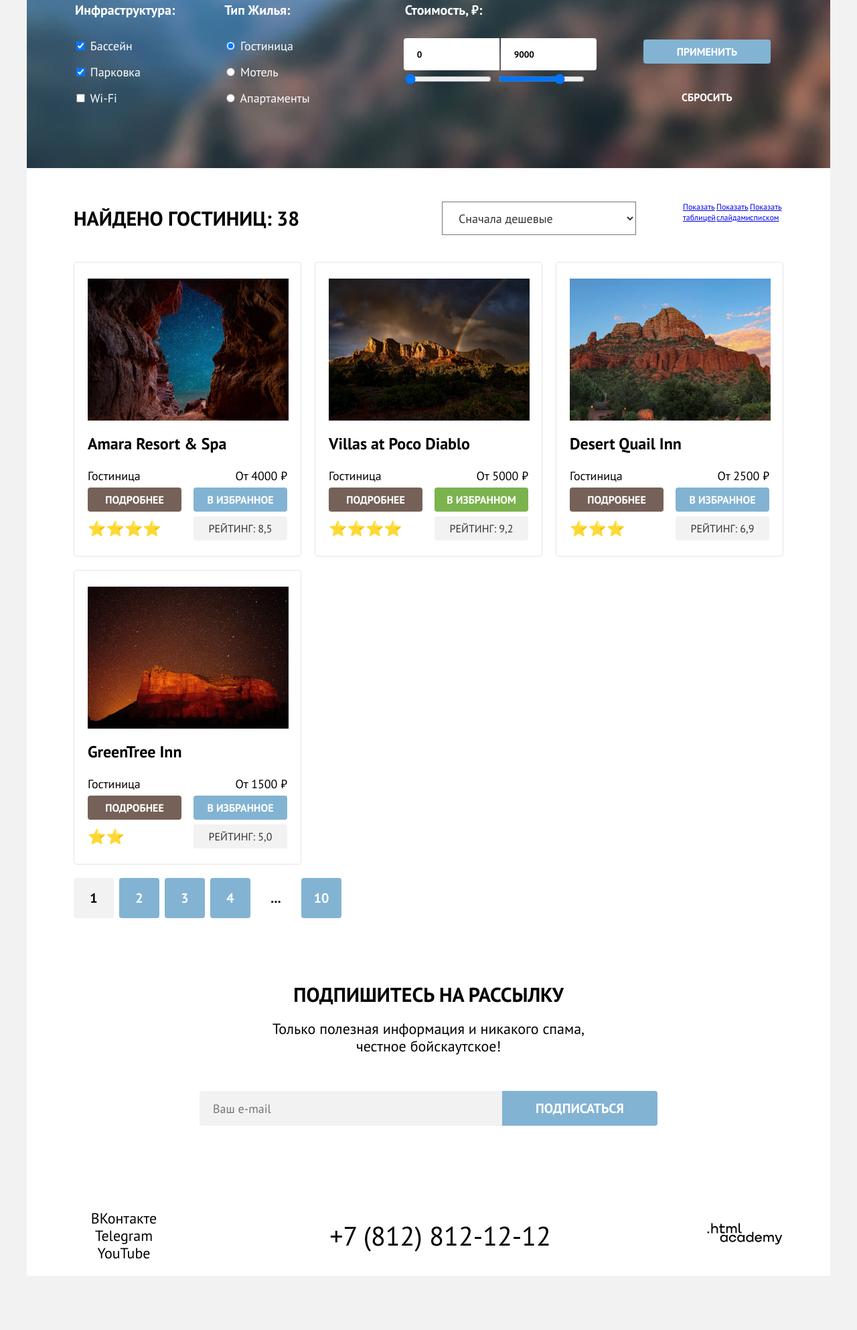
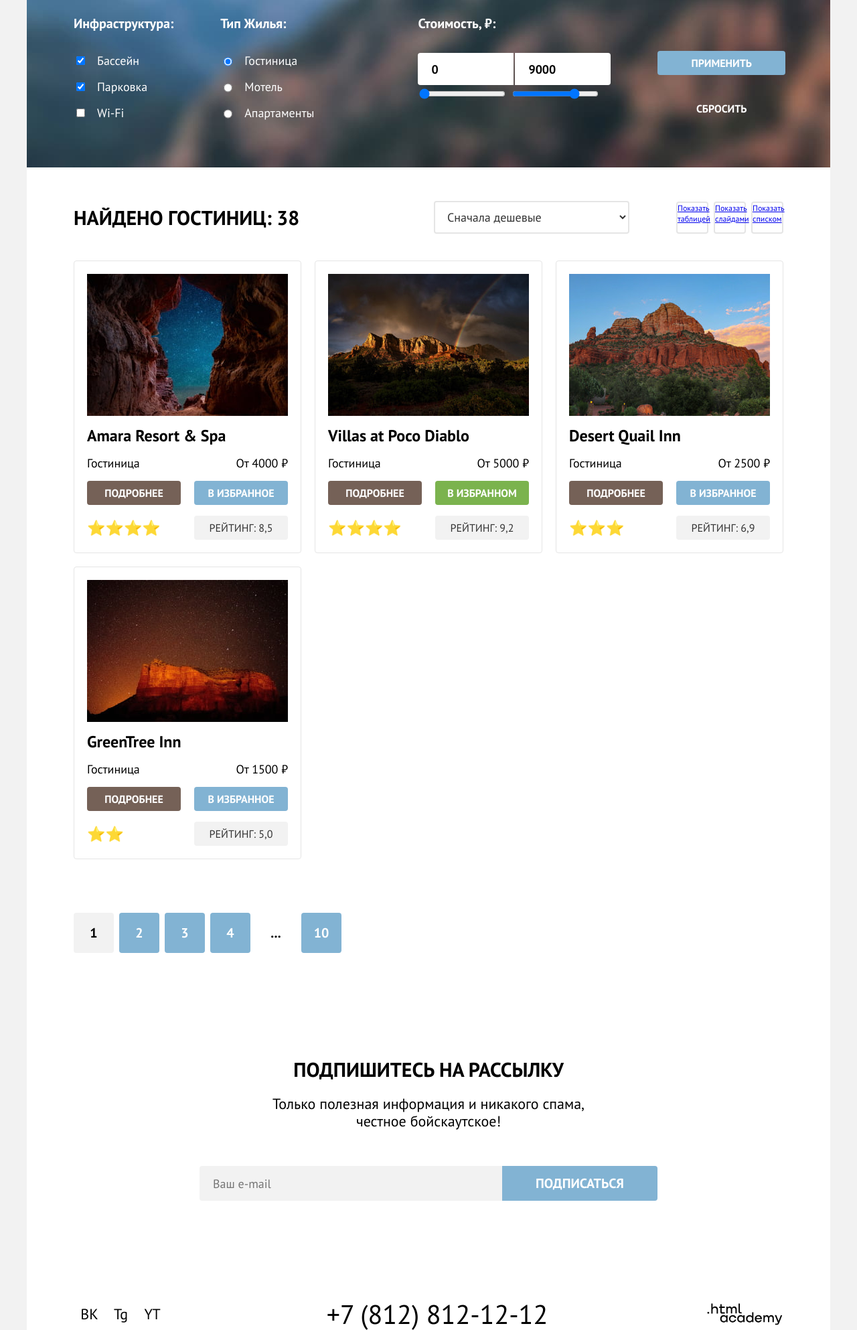
Before and after one commit to dmi-p/937051-sedona-2, a plain HTML site: page сatalog.html in a window 1280 px wide. Shown: the part 226-2212 px from the top of the page at 67% size. Before the commit the page ends 2131 px from the top, so only its background shows below. Drawn offline with Linux system fonts and the light colour scheme.

Commit message:
корректирует размеры flex-элементов

```diff
--- a/styles/styles.css
+++ b/styles/styles.css
@@ -30,6 +30,10 @@ body {
   padding: 0;
 }
 
+img {
+  display: block;
+}
+
 .container {
   background-color: #ffffff;
   display: flex;
@@ -40,7 +44,7 @@ body {
 }
 
 .page-header {
-  width: 100%;
+  padding: 0 70px;
 }
 
 .main-index {
@@ -66,7 +70,6 @@ body {
 .navigation {
   display: flex;
   height: 65px;
-  margin: 0 70px;
 }
 
 .navigation-link {
@@ -117,7 +120,8 @@ body {
 }
 
 .hero img {
-  margin-top: 51px;
+  margin: 0 auto;
+  padding-top: 51px;
 }
 
 .title {
@@ -126,10 +130,17 @@ body {
   text-transform: uppercase;
 }
 
+.services-desc .title {
+  padding-bottom: 20px;
+}
+
 .card-title {
   font-size: 24px;
   line-height: 28px;
   text-transform: uppercase;
+  padding: 0 27px;
+  margin: 0;
+  display: block;
 }
 
 .advantages-item:nth-child(odd) {
@@ -177,38 +188,42 @@ body {
 
 .advantages-item {
   display: flex;
-  flex-basis: 400px;
-  height: 385px;
+  flex-basis: calc(100% / 3);
   flex-direction: row;
   justify-content: center;
   text-align: center;
+  box-sizing: border-box;
+  margin: 0;
+  padding: 0;
+  min-height: 385px;
 }
 
 .advantages-item:has(img) {
   flex-grow: 1;
 }
 
+.advantages-item:has(img) .advantages-item-text {
+  padding: 102px 85px;
+}
+
+
 .advantages-item-text {
   display: flex;
   flex-direction: column;
-  justify-content: center;
+  justify-content: space-between;
   text-align: center;
   align-items: center;
   flex-grow: 1;
+  padding: 112px 85px;
+  margin: 0;
 }
 
 .advantages-item p {
   font-size: 18px;
   line-height: 21px;
-  width: 230px;
-}
-
-.advantages-item h3 {
-  width: 175px;
 }
 
 .advantages-desc {
-  width: 651px;
   display: flex;
   flex-direction: column;
   justify-content: center;
@@ -216,30 +231,47 @@ body {
   padding: 70px 270px 90px;
 }
 
+.advantages-desc h2, p {
+  margin: 0;
+  padding: 0;
+}
+
+.title-advantages {
+  padding-bottom: 25px;
+}
+
 .call-to-action {
   display: flex;
   flex-direction: column;
-  justify-content: center;
+  justify-content: flex-start;
   align-items: center;
   align-content: center;
-  width: 590px;
-  padding: 96px 304px;
+  padding: 96px 305px;
 }
 
 .call-to-action .button {
+  display: flex;
+  justify-content: center;
+  align-items: center;
   padding: 8px 50px;
-  display: block;
   font-size: 20px;
   line-height: 36px;
 }
 
+.call-to-action .title {
+  margin: 0;
+  padding: 0;
+  padding-bottom: 20px;
+}
+
 .call-to-action p {
-  padding-bottom: 50px;
+  display: block;
+  justify-content: flex-start;
+  padding-bottom: 54px;
 }
 
 .subscribe {
-  height: 414px;
-  display: block;
+  padding: 96px 0 104px;
 }
 
 .subscribe-form {
@@ -248,16 +280,10 @@ body {
   align-items: center;
   margin: 0 auto;
   flex: row;
-  width: 100%;
 }
 
 .subscribe-text {
-  display: block;
-  width: 475px;
-  height: 108px;
-  margin-left: auto;
-  margin-right: auto;
-  padding-top: 96px;
+  margin: 0 auto;
   padding-bottom: 54px;
 }
 
@@ -294,25 +320,32 @@ body {
   background-color: #f2f2f2;
 }
 
-.footer-contacts {
-  padding: 0 70px;
+.footer {
+  padding: 40px 70px 30px;
+}
+
+.contacts {
   display: flex;
   flex-direction: row;
   justify-content: space-between;
   align-items: center;
-  flex-basis: 1060px;
+  margin: 0;
+  padding: 5px 0;
 }
 
-.footer-contacts a {
+.contacts a {
   text-decoration: none;
   color: inherit;
 }
 
-.footer-contacts-phone {
+.contacts-phone {
+  margin: 0;
+  padding: 0;
+  display: flex;
+  justify-content: center;
+  align-items: center;
   font-size: 40px;
   line-height: 40px;
-  justify-self: center;
-  padding: 0 195px;
 }
 
 .socials {
@@ -324,7 +357,14 @@ body {
   margin: 0;
   padding: 0;
   flex-wrap: wrap;
-  max-width: 150px;
+}
+
+.socials-item a {
+  display: inline-flex;
+  justify-content: center;
+  align-items: center;
+  width: 47px;
+  height: 40px;
 }
 
 .navigation-list {
@@ -374,9 +414,8 @@ body {
   flex-direction: column;
   justify-content: flex-start;
   align-items: flex-start;
-  box-sizing: border-box;
-  height: 412px;
-  padding: 35px 70px;
+  padding: 70px;
+  padding-top: 35px;
 }
 
 .filters-button-wrapper {
@@ -384,13 +423,16 @@ body {
   flex-direction: column;
   justify-content: space-between;
   align-items: center;
-  height: 104px;
   align-self: flex-end;
 }
 
 .filters-button-wrapper .button {
   padding: 8px 50px;
   margin-bottom: 32px;
+}
+
+.filters-button-wrapper .button:last-child {
+  margin-bottom: 0;
 }
 
 .breadcrumbs-link {
@@ -401,7 +443,7 @@ body {
 
 .catalog-header {
   font-size: 60px;
-  line-height: 48px;
+  line-height: 78px;
   margin: 0;
   padding: 0;
   padding-bottom: 10px;
@@ -412,32 +454,42 @@ body {
   line-height: 21px;
   list-style: none;
   padding: 0;
-  padding-top: 10px;
   margin: 0;
   display: flex;
-  flex: row;
 }
 
 .catalog-filter {
   display: flex;
   flex-direction: row;
-  justify-content: space-between;
-  align-items: center;
-  margin-top: 40px;
-  height: 160px;
+  justify-content: flex-start;
+  align-items: flex-start;
+  padding-top: 40px;
 }
 
 .catalog-filter-title {
   font-size: 20px;
   line-height: 24px;
   font-weight: 700;
-  padding-bottom: 30px;
+  margin: 0;
+  padding: 0;
+  padding-bottom: 32px;
 }
 
 .catalog-filter-item {
   font-size: 18px;
   line-height: 23px;
-  margin-bottom: 16px;
+  padding-bottom: 16px;
+  display: flex;
+  flex-direction: row-reverse;
+  justify-content: flex-end;
+}
+
+.catalog-filter-item:last-child {
+  padding-bottom: 0;
+}
+
+.control {
+  padding: 0 15px;
 }
 
 .catalog-filter-list {
@@ -455,7 +507,6 @@ body {
   flex-direction: column;
   justify-content: flex-start;
   align-items: flex-start;
-  height: 100%;
 }
 
 .catalog-filter-group-price {
@@ -465,7 +516,6 @@ body {
 .price-inputs {
   display: flex;
   flex-direction: row;
-  width: 288px;
 }
 
 .price-inputs input {
@@ -474,6 +524,8 @@ body {
   background-color: #ffffff;
   font-weight: 700;
   font-family: inherit;
+  font-size: 18px;
+  line-height: 24px;
   width: 143px;
   height: 48px;
   padding-left: 20px;
@@ -505,74 +557,83 @@ body {
 }
 
 .results {
+  display: flex;
   text-align: left;
-  display: flex;
   flex-direction: column;
   justify-content: center;
-  align-items: center;
-  width: 1060px;
+  align-items: flex-start;
   margin: 0 70px;
 }
 
 .results-header-container {
+  width: 100%;
   display: flex;
   flex-direction: row;
-  justify-content: space-between;
+  justify-content: flex-end;
   align-items: center;
-  width: 100%;
   padding: 50px 0 40px;
 }
 
 .results-header-container a {
-  width: 50px;
-  height: 50px;
+  width: 48px;
+  height: 48px;
   font-size: 12px;
   line-height: 16px;
-  flex-grow: 0;
+  border: 2px solid #e5e5e5;
+  border-radius: 4px;
+  box-sizing: border-box;
+  margin-right: 8px;
+}
+
+.results-header-container a:last-child {
+  margin-right: 0;
 }
 
 .results-header {
   text-transform: uppercase;
+  display: flex;
   font-size: 30px;
   line-height: 36px;
-  flex-basis: 338px;
-  flex-grow: 1;
   margin: 0;
   padding: 0;
+  margin-right: auto;
 }
 
+
 .select-control {
+  width: 292px;
+  height: 49px;
   font-size: 18px;
   line-height: 21px;
   font-family: inherit;
   color: #333333;
   background-color: #ffffff;
-  width: 290px;
-  height: 50px;
   margin-right: 70px;
-  padding: 14px 0 14px 20px;
+  padding-left: 14px;
+  border: 2px solid #e5e5e5;
+  border-radius: 4px;
+  box-sizing: border-box;
 }
 
 .hotels-list {
   list-style: none;
   padding: 0;
+  padding-bottom: 40px;
   margin: 0;
   display: flex;
   flex-direction: row;
   flex-wrap: wrap;
-  justify-content: space-between;
+  gap: 20px;
   align-items: center;
 }
 
 .hotel-card {
-  width: 340px;
-  height: 440px;
   box-sizing: border-box;
-  padding: 20px;
+  padding: 19px;
   border: 1px solid #e5e5e5;
   border-radius: 4px;
-  margin-bottom: 20px;
   display: flex;
+  flex-basis: calc((100% - 40px) / 3);
   flex-direction: row;
   flex-wrap: wrap;
   justify-content: space-between;
@@ -589,14 +650,19 @@ body {
   height: 36px;
   justify-content: center;
   align-items: center;
+  margin-bottom: 16px;
+}
+
+.button.rating {
+  margin-bottom: 0;
 }
 
 .hotel-card-title {
   color: #000000;
   font-size: 24px;
   line-height: 28px;
-  padding: 0;
-  margin: 16px 0;
+  padding: 16px 0;
+  margin: 0;
 }
 
 .hotel-card-details {
@@ -608,6 +674,7 @@ body {
   justify-content: space-between;
   margin: 0;
   padding: 0;
+  padding-bottom: 16px;
 }
 
 .hotel-card .rating {
@@ -634,7 +701,7 @@ body {
   align-items: center;
   align-self: flex-start;
   margin: 0;
-  padding: 0;
+  padding: 40px 0 60px;
 }
 
 .pagination-item .button {
--- a/сatalog.html
+++ b/сatalog.html
@@ -60,19 +60,17 @@
               <legend class="catalog-filter-title">Инфраструктура:</legend>
               <ul class="catalog-filter-list">
                 <li class="catalog-filter-item">
-                  <label for="pool" class="control"></label>
+                  <label for="pool" class="control">Бассейн</label>
                   <input type="checkbox" id="pool" name="pool" checked />
-                  Бассейн
                 </li>
                 <li class="catalog-filter-item">
-                  <label for="parking" class="control"></label>
+                  <label for="parking" class="control">Парковка</label>
                   <input type="checkbox" id="parking" name="parking" checked />
-                  Парковка
                 </li>
                 <li class="catalog-filter-item">
-                  <label for="wi-fi" class="control"></label>
+                  <label for="wi-fi" class="control">Wi-Fi</label>
                   <input type="checkbox" id="wi-fi" name="wi-fi" />
-                  Wi-Fi
+
                 </li>
               </ul>
             </fieldset>
@@ -80,7 +78,7 @@
               <legend class="catalog-filter-title">Тип Жилья:</legend>
               <ul class="catalog-filter-list">
                 <li class="catalog-filter-item">
-                  <label class="control" for="hotel-group"></label>
+                  <label class="control" for="hotel-group">Гостиница</label>
                   <input
                     type="radio"
                     id="hotel"
@@ -88,27 +86,27 @@
                     value="hotel"
                     checked
                   />
-                  Гостиница
+
                 </li>
                 <li class="catalog-filter-item">
-                  <label for="motel" class="control"></label>
+                  <label for="motel" class="control">Мотель</label>
                   <input
                     type="radio"
                     id="motel"
                     name="hotel-group"
                     value="motel"
                   />
-                  Мотель
+
                 </li>
                 <li class="catalog-filter-item">
-                  <label for="apartments" class="control"></label>
+                  <label for="apartments" class="control">Апартаменты</label>
                   <input
                     type="radio"
                     id="apartments"
                     name="hotel-group"
                     value="apartments"
                   />
-                  Апартаменты
+
                 </li>
               </ul>
             </fieldset>
@@ -169,7 +167,7 @@
 
         <section class="results" data-test="catalog">
           <div class="results-header-container">
-            <h2 class="results-header">Найдено гостиниц: <span>38</span></h2>
+            <h2 class="results-header">Найдено гостиниц:&nbsp<span>38</span></h2>
             <select class="select-control" aria-label="Сортировка">
               <option value="cheap">Сначала дешевые</option>
               <option value="popular">Сначала популярные</option>
@@ -322,23 +320,26 @@
         </section>
       </main>
 
-      <footer data-test="footer">
-        <section class="footer-contacts">
+      <footer data-test="footer" class="footer">
+        <section class="contacts">
           <ul class="socials">
             <li class="socials-item">
-              <a href="https://vk.com/htmlacademy">ВКонтакте</a>
+              <a href="https://vk.com/htmlacademy">ВК</a>
             </li>
             <li class="socials-item">
-              <a href="https://t.me/htmlacademy">Telegram</a>
+              <a href="https://t.me/htmlacademy">Tg</a>
             </li>
             <li class="socials-item">
-              <a href="https://www.youtube.com/user/htmlacademyru">YouTube</a>
+              <a href="https://www.youtube.com/user/htmlacademyru">YT</a>
             </li>
           </ul>
-          <p class="footer-contacts-phone">
+          <p class="contacts-phone">
             <a href="tel:+78121212">+7 (812) 812-12-12</a>
           </p>
-          <a href="https://htmlacademy.ru/intensive/htmlcss">
+          <a
+            href="https://htmlacademy.ru/intensive/htmlcss"
+            class="contacts-company"
+          >
             <img
               src="images/optimized/HTML-Academy-logo.svg"
               width="115"
```
Also changed, not shown: index.html (+9 -9 lines).
